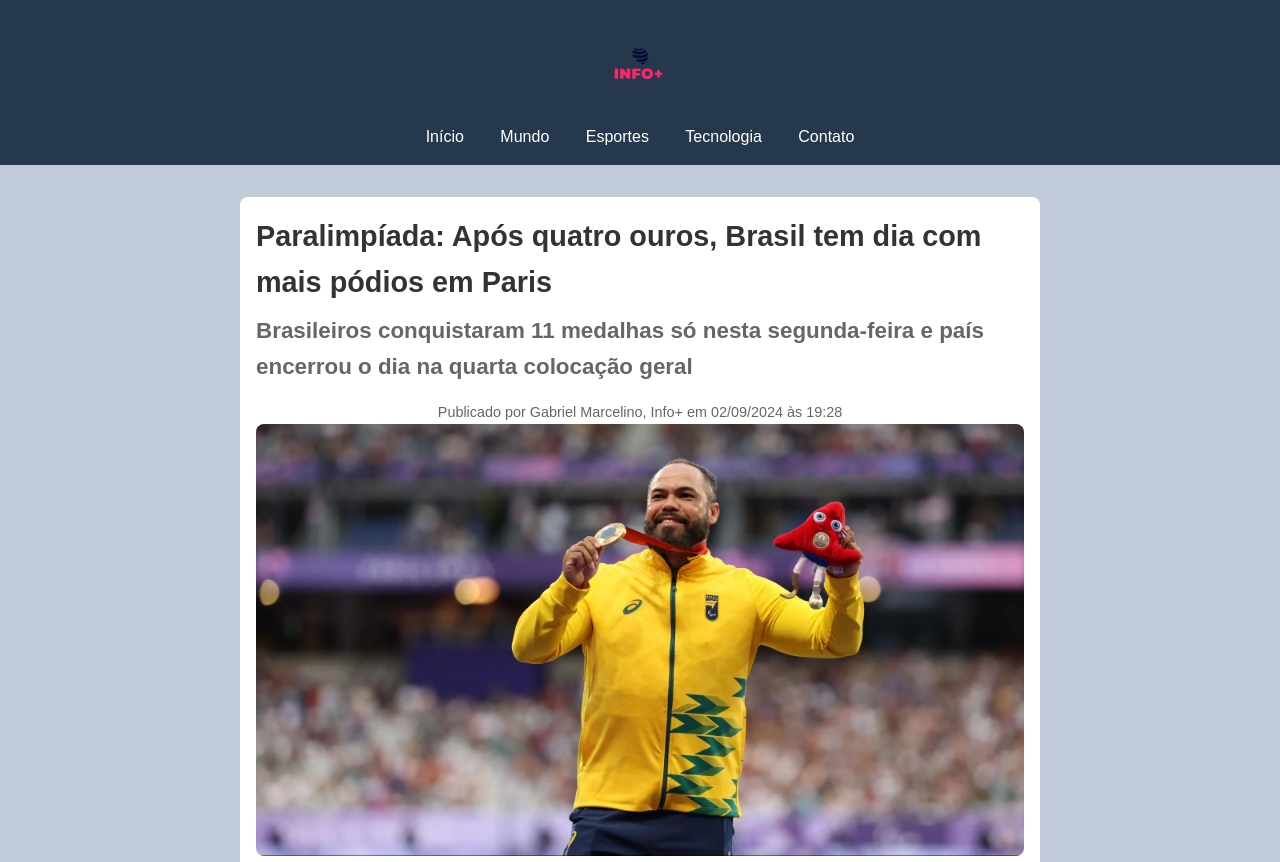
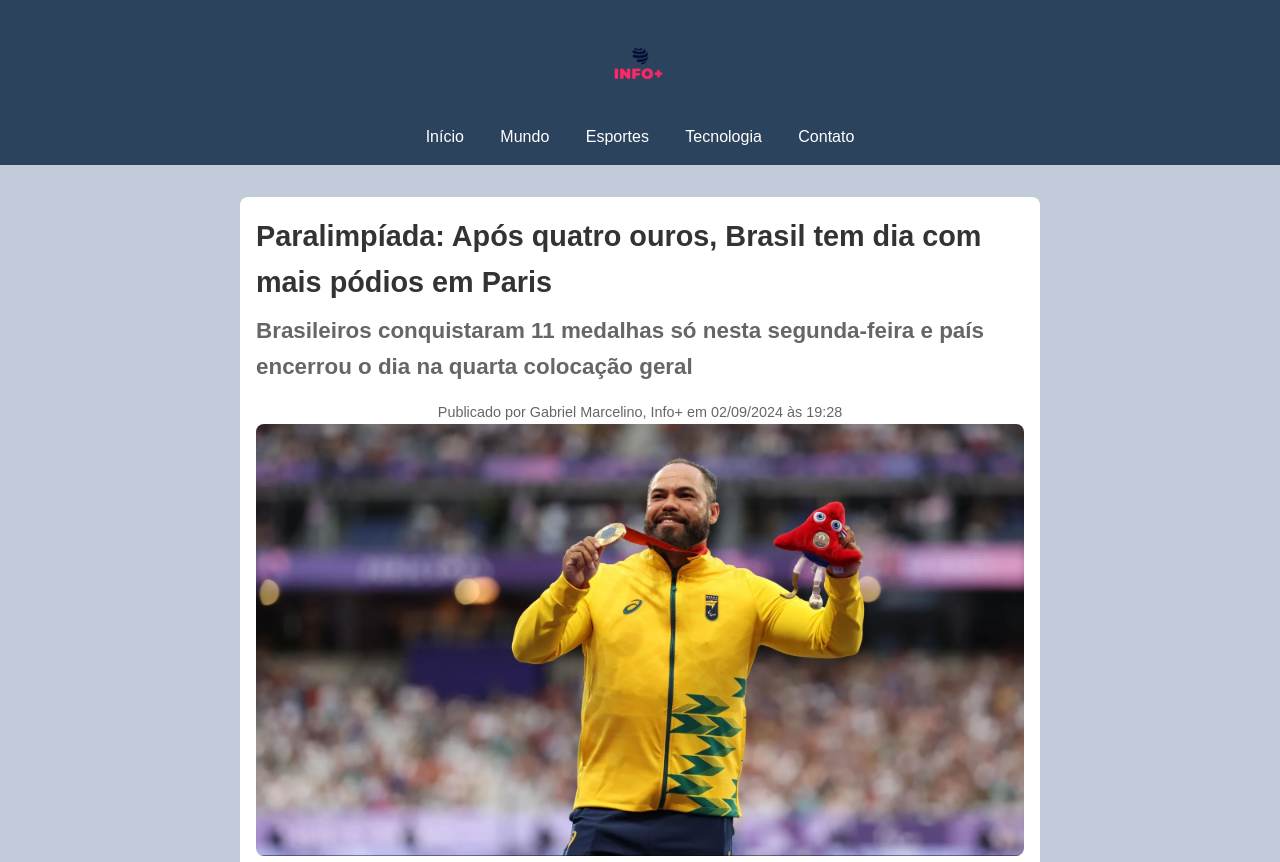
Before and after one commit to gitgabcode/site-de-noticias-com-audio-simples, a plain HTML site: page index.html in a window 1280 px wide. Shown: the top 862 px of the page. Drawn offline with Linux system fonts and the light colour scheme.

Commit message:
atualizando a cor do cabeçalho

```diff
--- a/style.css
+++ b/style.css
@@ -16,7 +16,7 @@ body {
 
 /* Estiliza o cabeçalho da página */
 header {
-    background:#25384e; /* Define a cor de fundo do cabeçalho */
+    background:#2c435e; /* Define a cor de fundo do cabeçalho */
     color: #fff; /* Define a cor do texto no cabeçalho */
     padding: 1rem; /* Adiciona espaçamento interno ao redor do conteúdo */
     text-align: center; /* Centraliza o texto dentro do cabeçalho */
```
